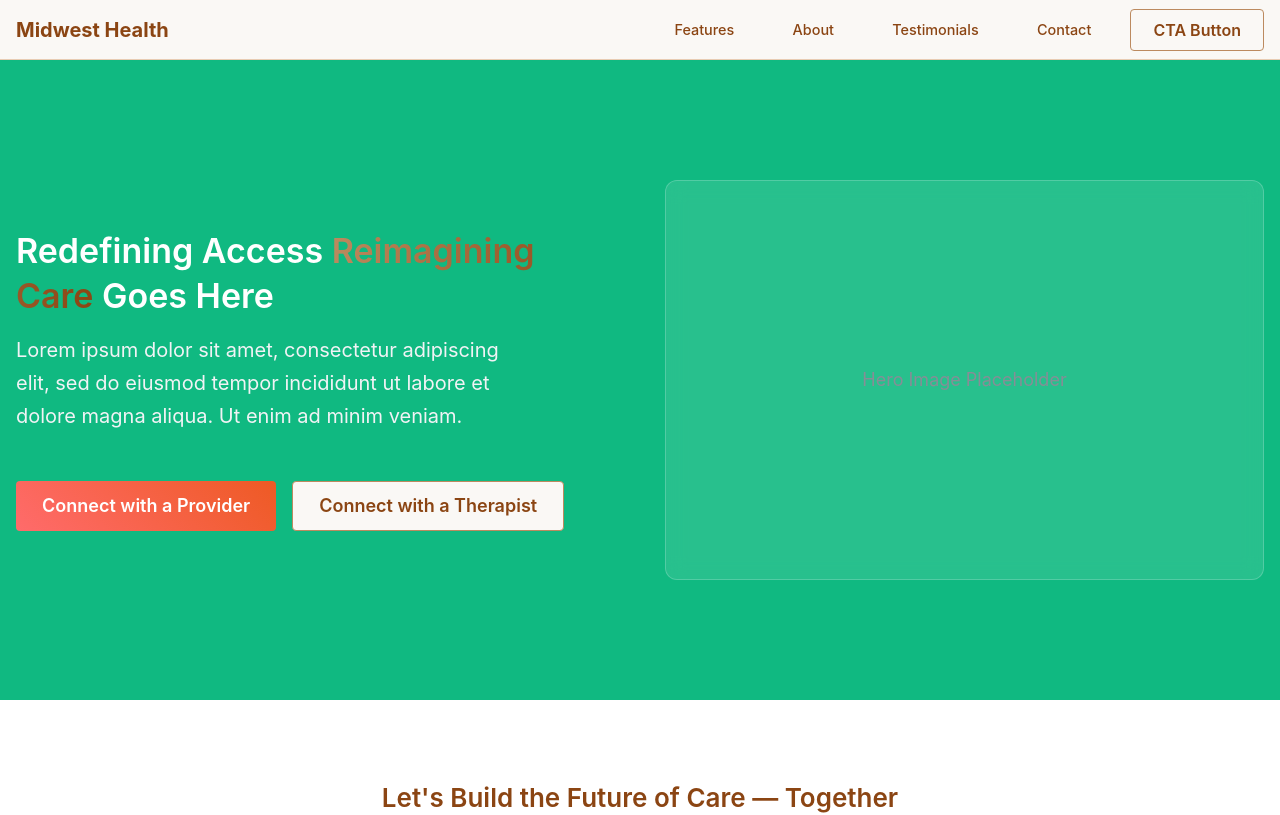
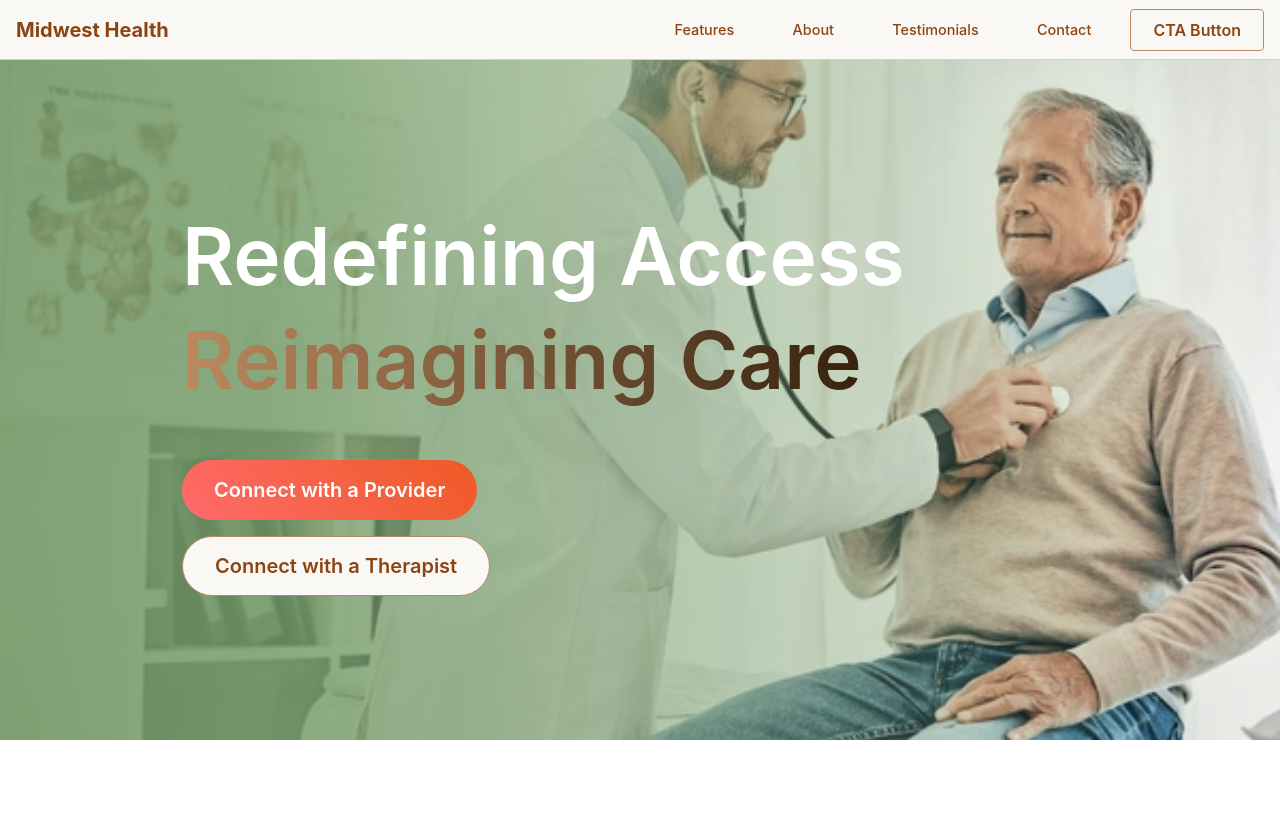
Before and after one commit to BennyXie/Altheros-Capital, a React (Create React App) app in the folder client/: page / in a window 1280 px wide. Shown: the top 815 px of the page. Built offline with nearby package versions, Linux system fonts and the light colour scheme.

Commit message:
Hero Section to Match Figma

```diff
--- a/client/src/components/landing/sections/HeroSection.jsx
+++ b/client/src/components/landing/sections/HeroSection.jsx
@@ -1,8 +1,9 @@
-import { Container, Title, Text, Button, Group, Stack, Grid } from '@mantine/core';
-import { motion } from 'framer-motion';
-import { slideInLeft, slideInRight } from '../../../animations/variants';
-import { HERO_CONFIG } from '../../../config/landingConfig';
-import classes from './HeroSection.module.css';
+import { Container, Title, Text, Button, Group, Stack } from "@mantine/core";
+import { motion } from "framer-motion";
+import { slideInLeft, slideInRight } from "../../../animations/variants";
+import { HERO_CONFIG } from "../../../config/landingConfig";
+import classes from "./HeroSection.module.css";
+import heroImage from "../../../assets/hero.png";
 
 /**
  * 🚀 Hero Section Component
@@ -29,50 +30,45 @@ import classes from './HeroSection.module.css';
  */
 const HeroSection = () => {
   return (
-    <section id="hero" className={classes.hero}>
-      <Container size="xl" py={120}>
-        <Grid align="center" gutter={50}>
-          <Grid.Col span={{ base: 12, md: 6 }}>
+    <section className={classes.hero}>
+      <div
+        className={classes.background}
+        style={{ backgroundImage: `url(${heroImage})` }}
+      />
+
+      <div className={classes.overlay}>
+        <Container
+          size="xl"
+          className={classes.container}
+          // style={{ marginLeft: 150 }}
+        >
           <motion.div variants={slideInLeft}>
-              <Stack gap="md">
-                <Title
-                  order={1}
-                  c="white"
-                  className={classes.title}
-                >
-                  {HERO_CONFIG.headline}{' '}
+            <Stack gap="md" className={classes.content}>
+              <Title order={1} c="white" className={classes.title}>
+                {HERO_CONFIG.headline}{" "}
                 <Text
-                    component="span"
                   variant="gradient"
-                    gradient={{ from: 'accent.4', to: 'accent.6', deg: 90 }}
+                  gradient={{ from: "accent.4", to: "accent.9", deg: 90 }}
                   inherit
                 >
                   {HERO_CONFIG.highlightedText}
-                  </Text>{' '}
-                  {HERO_CONFIG.subHeadline}
+                </Text>{" "}
               </Title>
 
-                <Text
+              <Group mt="xl" className={classes.buttons}>
+                <Button
                   size="xl"
-                  c="gray.1"
-                  className={classes.description}
-                >
-                  {HERO_CONFIG.description}
-                </Text>
-
-                <Group mt="xl">
-                  <Button
-                    size="lg"
+                  radius="xl"
                   variant="action"
                   className={classes.primaryButton}
                 >
                   {HERO_CONFIG.primaryCTA}
                 </Button>
                 <Button
-                    size="lg"
+                  size="xl"
+                  radius="xl"
                   variant="outline"
                   c="white"
-                    style={{ borderColor: 'white' }}
                   className={classes.secondaryButton}
                 >
                   {HERO_CONFIG.secondaryCTA}
@@ -80,22 +76,8 @@ const HeroSection = () => {
               </Group>
             </Stack>
           </motion.div>
-          </Grid.Col>
-
-          <Grid.Col span={{ base: 12, md: 6 }}>
-            <motion.div variants={slideInRight}>
-              <div className={classes.imageWrapper}>
-                {/* Replace with actual hero image */}
-                <div className={classes.placeholderImage}>
-                  <Text size="lg" c="dimmed" ta="center">
-                    Hero Image Placeholder
-                  </Text>
+        </Container>
       </div>
-              </div>
-            </motion.div>
-          </Grid.Col>
-        </Grid>
-      </Container>
     </section>
   );
 };
--- a/client/src/components/landing/sections/HeroSection.module.css
+++ b/client/src/components/landing/sections/HeroSection.module.css
@@ -1,12 +1,15 @@
 .hero {
-  background: var(--mantine-color-brand-6);
   color: white;
   position: relative;
   overflow: hidden;
+  align-items: center;
+  z-index: 2;
+  width: 100%;
+  height: 85vh;
 }
 
 .hero::before {
-  content: '';
+  content: "";
   position: absolute;
   top: 0;
   left: 0;
@@ -16,15 +19,52 @@
   opacity: 0.1;
 }
 
+.background {
+  position: absolute;
+  inset: 0;
+  background-size: cover;
+  background-position: center;
+  z-index: 0;
+}
+
+.overlay {
+  position: relative;
+  z-index: 1;
+  height: 100%;
+  background: linear-gradient(
+    to right,
+    #789f6cd9 20%,
+    /* var(--mantine-color-brand-6) 20%, */ transparent
+  );
+  display: flex;
+  align-items: center;
+  padding: 4rem 1rem;
+}
+
 .title {
   /* Title styling now handled by theme.js Title component */
   margin-bottom: 1rem;
+  font-size: 5rem !important;
+  /* have to use !important otherwise it'll conflict with framer motion*/
 }
 
-.description {
-  /* Description styling now handled by theme.js Text component */
-  max-width: 500px;
-  color: var(--mantine-color-gray-1);
+.container {
+  margin-left: 150px !important;
+}
+
+@media (max-width: 1000px) {
+  .title {
+    font-size: 3rem !important;
+  }
+  .container {
+    margin-left: 10px !important;
+  }
+}
+
+.buttons {
+  flex-direction: column !important;
+  gap: 30px;
+  align-items: flex-start !important;
 }
 
 .primaryButton {
@@ -34,7 +74,7 @@
 }
 
 .primaryButton:hover {
-  transform: translateY(-2px);
+  transform: translateY(-5px);
   box-shadow: var(--shadow-action-button);
 }
 
@@ -45,33 +85,6 @@
 }
 
 .secondaryButton:hover {
-  background: white;
   color: var(--mantine-color-brand-5);
-  transform: translateY(-2px);
+  transform: translateY(-5px);
 }
-
-.imageWrapper {
-  display: flex;
-  justify-content: center;
-  align-items: center;
-  height: 400px;
-}
-
-.placeholderImage {
-  width: 100%;
-  height: 100%;
-  background: rgba(255, 255, 255, 0.1);
-  border-radius: 12px;
-  display: flex;
-  align-items: center;
-  justify-content: center;
-  backdrop-filter: blur(10px);
-  border: 1px solid rgba(255, 255, 255, 0.2);
-}
-
-@media (max-width: 768px) {
-  .imageWrapper {
-    height: 300px;
-    margin-top: 2rem;
-  }
-}
```
Also changed, not shown: client/src/assets/hero.png (added). Lines whose indentation alone changed are shown as unchanged.
